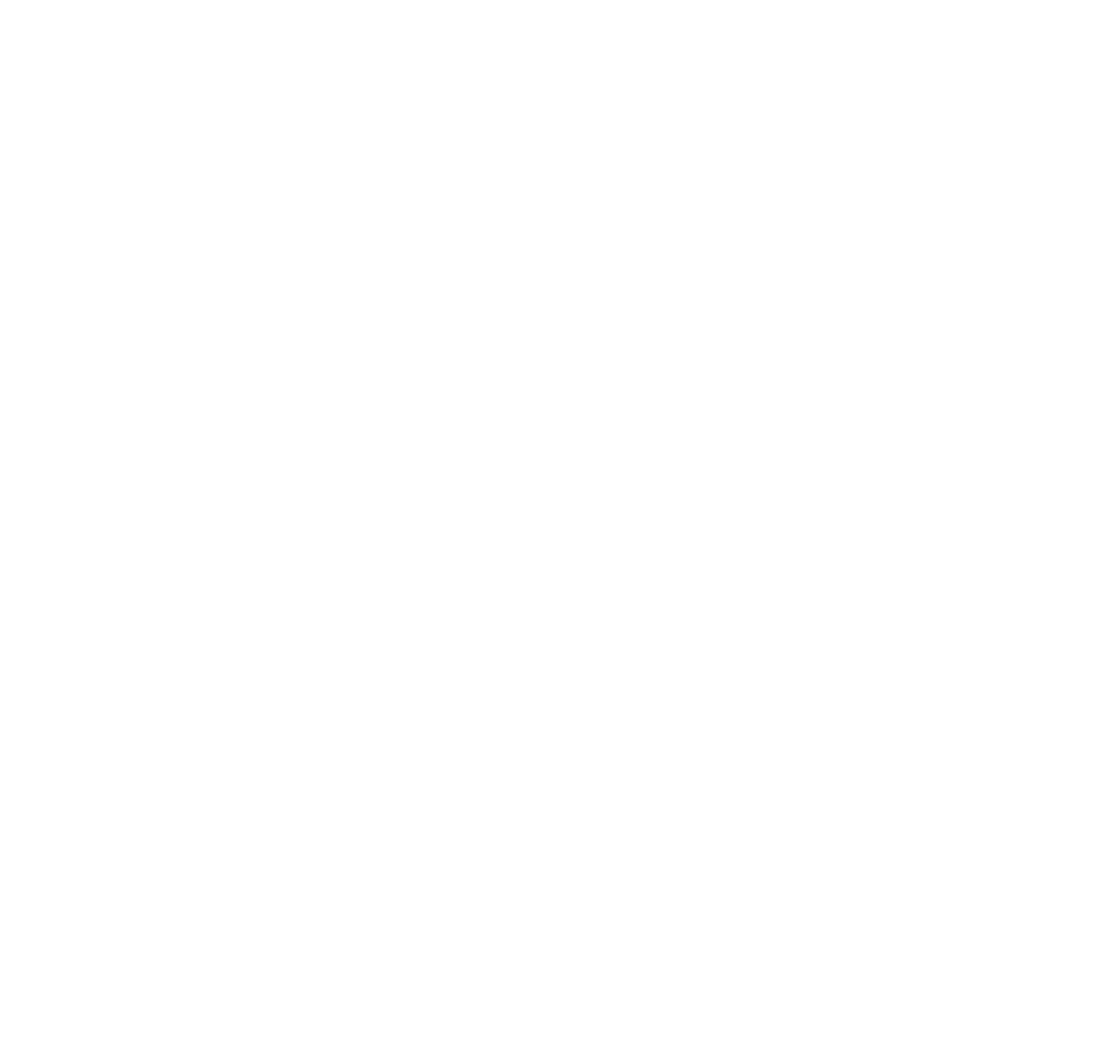
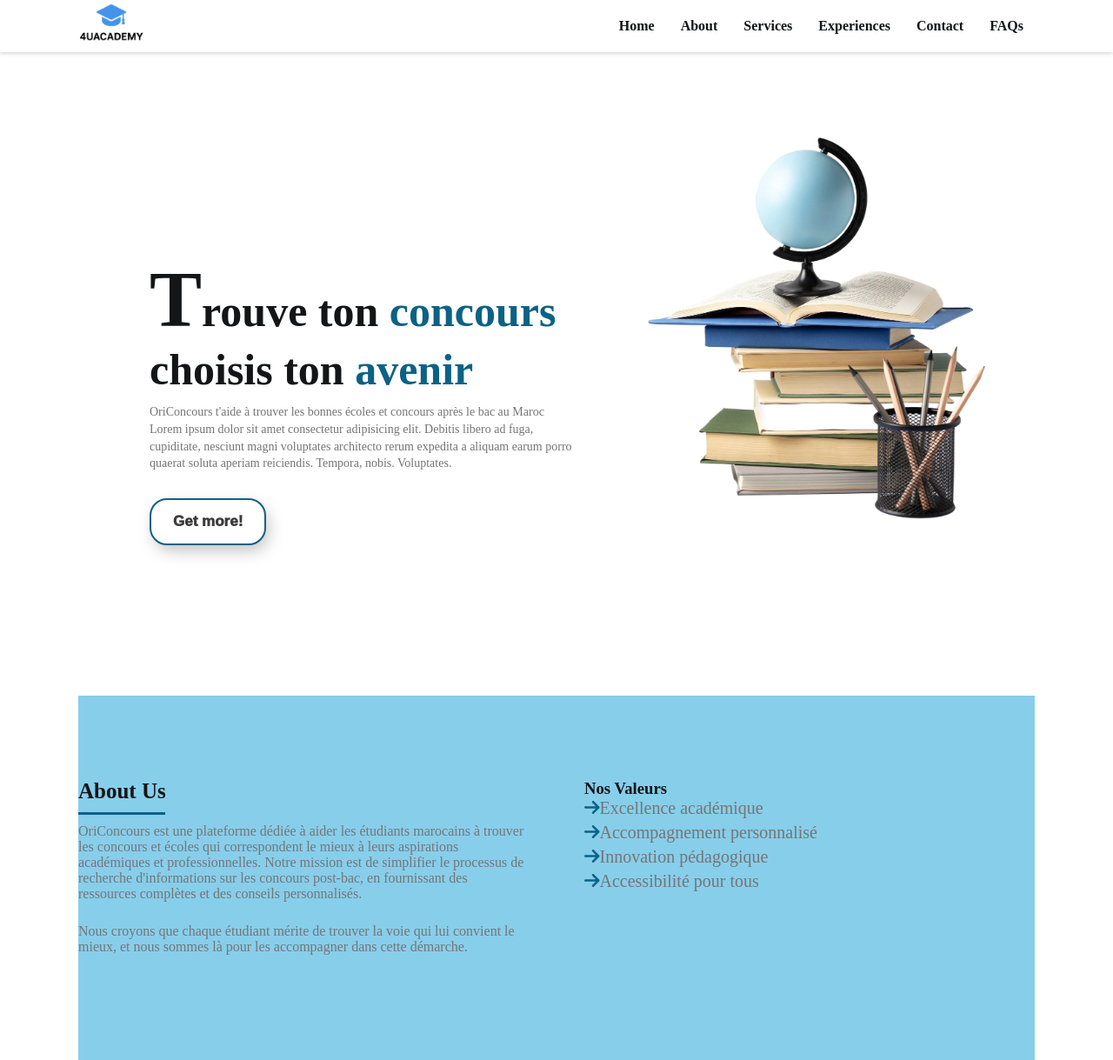
Before and after one commit to hatafi59/4uAcademy, a plain HTML site: page index.html in a window 1280 px wide. Shown: the whole page at 87% size. Before the commit the page ends 800 px from the top, so only its background shows below. Drawn offline with Linux system fonts and the light colour scheme.

Commit message:
first commit

```diff
--- a/index.html
+++ b/index.html
@@ -1,11 +1,87 @@
 <!DOCTYPE html>
 <html lang="en">
+
 <head>
     <meta charset="UTF-8">
     <meta name="viewport" content="width=device-width, initial-scale=1.0">
-    <title>hatafi</title>
+    <title>4uacademy</title>
+
+    <!-- Font Awesome -->
+    <link rel="stylesheet" href="https://cdnjs.cloudflare.com/ajax/libs/font-awesome/6.7.2/css/all.min.css"
+        integrity="sha512-Evv84Mr4kqVGRNSgIGL/F/aIDqQb7xQ2vcrdIwxfjThSH8CSR7PBEakCr51Ck+w+/U6swU2Im1vVX0SVk9ABhg=="
+        crossorigin="anonymous" referrerpolicy="no-referrer" />
+    <!-- CSS -->
+    <link rel="stylesheet" href="style.css">
+    <!-- Favicon -->
+    <link rel="icon" href="/img/favicon.ico" type="image/x-icon">
+    <!-- js -->
+    <script src="script.js" defer></script>
 </head>
+
 <body>
+    <header id="home">
+        <div class="navbar">
+            <nav>
+                <a href="index.html" class="logo">
+                    <img src="/img/logo.png" alt="4uacademy Logo">
+                </a>
+                <ul>
+                    <li><a href="#home">Home</a></li>
+                    <li><a href="#about">About</a></li>
+                    <li><a href="#services">Services</a></li>
+                    <li><a href="#experiences">Experiences</a></li>
+                    <li><a href="#contact">Contact</a></li>
+                    <li><a href="#faqs">FAQs</a></li>
+                </ul>
+            </nav>
+        </div>
+
+        <div class="home-content">
+            <div class="text">
+                <h1><strong style="font-size:90px;">T</strong>rouve ton <span>concours</span><br> choisis ton
+                    <span>avenir</span></h1>
+                <p>OriConcours t'aide à trouver les bonnes écoles et concours après le bac au Maroc <br>
+                    Lorem ipsum dolor sit amet consectetur adipisicing elit. Debitis libero ad fuga, cupiditate,
+                    nesciunt magni voluptates architecto rerum expedita a aliquam earum porro quaerat soluta aperiam
+                    reiciendis. Tempora, nobis. Voluptates.
+                </p>
+                <button> Get more!
+                </button>
+
+
+            </div>
+        </div>
+    </header>
+    <main>
+        <!-- about section -->
+        <section id="about">
+            <div class="about-content">
+
+                <div class="leftcol">
+                    <h2>About Us</h2>
+                    <hr>
+                    <p>OriConcours est une plateforme dédiée à aider les étudiants marocains à trouver les concours et
+                        écoles qui correspondent le mieux à leurs aspirations académiques et professionnelles. Notre
+                        mission est de simplifier le processus de recherche d'informations sur les concours post-bac, en
+                        fournissant des ressources complètes et des conseils personnalisés.</p>
+                    <p>Nous croyons que chaque étudiant mérite de trouver la voie qui lui convient le mieux, et nous
+                        sommes là pour les accompagner dans cette démarche.</p>
+                </div>
+                <div class="rightcol">
+                    <h3 >Nos Valeurs</h3>
+                    <ul >
+                        <li><i class="fa-solid fa-arrow-right"></i>Excellence académique</li>
+                        <li><i class="fa-solid fa-arrow-right"></i>Accompagnement personnalisé</li>
+                        <li><i class="fa-solid fa-arrow-right"></i>Innovation pédagogique</li>
+                        <li><i class="fa-solid fa-arrow-right"></i>Accessibilité pour tous</li>
+                    </ul>
+                </div>
+
+            </div>
+        </section>
+
+    </main>
 
 </body>
+
 </html>
--- /dev/null
+++ b/style.css
@@ -0,0 +1,213 @@
+
+@import url('https://fonts.googleapis.com/css2?family=Roboto:ital,wght@0,100..900;1,100..900&display=swap');
+:root{
+    --light-blue: #87CEEB;
+    --dark-blue: #0b6285;
+    --dark-white: #757575;
+    --light-white: #f0f7fa;
+    --dark: #131516;
+}
+* {
+  margin: 0;
+  padding: 0;
+  box-sizing: border-box;
+}
+.roboto-bold {
+    font-family: "Roboto", sans-serif;
+    font-optical-sizing: auto;
+    font-weight: 700; /* gras */
+    font-style: normal;
+    font-variation-settings: "wdth" 100;
+  }
+ul {
+  list-style: none;
+}
+a {
+    text-decoration: none;
+}
+h1,h2,h3 {
+    color : var(--dark);
+}
+h1,h2 {
+    font-weight: 600;
+}
+p {
+    color: var(--dark-white);
+    font-size: 14px;
+}
+/* home start */
+#home {
+    height: 100vh;
+    /* background-color:var(--light-white); */
+
+}
+#home .navbar{
+    /* position: fixed; */
+    top: 0;
+    width: 100%;
+    box-shadow: 0 1px 5px rgba(0, 0, 0, 0.2);
+}
+#home .navbar nav {
+    display: flex;
+    justify-content:space-between;
+    align-items: center;
+    max-width: 1200px;
+    margin: auto;
+    /* background-color: yellow; */
+    height: 60px;
+    padding: 0 3rem;
+}
+#home .navbar nav ul {
+    display: flex;
+}
+
+#home .navbar nav ul a {
+    position: relative;
+    margin: 0 15px;
+    color: var(--dark);
+    font-weight: 800;
+    text-decoration: none;
+    transition: color 0.3s ease;
+  }
+
+  #home .navbar nav ul a::after {
+    content: '';
+    position: absolute;
+    bottom: -4px;
+    left: 50%;
+    transform: translateX(-50%) scaleX(0);
+    transform-origin: center;
+    width: 100%;
+    height: 2px;
+    background-color: #0b6285;
+    transition: transform 0.3s ease;
+  }
+
+  #home .navbar nav ul a:hover {
+    color: var(--dark-blue);
+  }
+
+  #home .navbar nav ul a:hover::after {
+    transform: translateX(-50%) scaleX(1);
+  }
+
+#home .navbar img {
+    width: 80px;
+}
+
+#home .home-content {
+    display: flex;
+    align-items: center;
+    background: url("/img/homeimg.png") no-repeat center center;
+    background-size: 60%; /* réduit la taille de l’image */
+    background-position: 80% 20%; /* ← ici on décale vers la droite */
+    height: 100vh;
+
+  }
+
+ #home .home-content .text {
+    background:none;
+    width: 1000px;
+    margin: auto;
+    padding: 0 2rem;
+
+
+}
+
+#home .home-content .text h1 {
+    font-size: 50px;
+    /* font-weight:bold; */
+    color: var(--dark);
+    max-width: 600px;
+}
+#home .home-content .text h1 span{
+    color:var(--dark-blue);
+}
+#home .home-content .text p{
+    margin: 10px 0 30px;
+    max-width: 500px;
+    line-height: 1.4;
+}
+/* button for learn more */
+
+button {
+    padding: 15px 25px;
+    border: unset;
+    border-radius: 15px;
+    color: #3b3b3b;
+    z-index: 1;
+    background: rgb(255, 255, 255);
+    position: relative;
+    font-weight: 1000;
+    font-size: 17px;
+    -webkit-box-shadow: 4px 8px 19px -3px rgba(0,0,0,0.27);
+    box-shadow: 4px 8px 19px -3px rgba(0,0,0,0.27);
+    transition: all 300ms;
+    overflow: hidden;
+    border: var(--dark-blue) 2px solid;
+    border-radius: 20px;
+   }
+
+   button::before {
+    content: "";
+    position: absolute;
+    top: 0;
+    left: 0;
+    height: 100%;
+    width: 0;
+    border-radius: 10px;
+    background-color:var(--dark-blue);
+    z-index: -1;
+    -webkit-box-shadow: 4px 8px 19px -3px rgba(0,0,0,0.27);
+    box-shadow: 4px 8px 19px -3px rgba(0,0,0,0.27);
+    transition: all 300ms
+   }
+
+   button:hover {
+    color: #e8e8e8;
+    cursor: pointer;
+   }
+
+   button:hover::before {
+    width: 100%;
+   }
+/* fin button for learn more */
+/* home end */
+/* about-content */
+#about {
+    padding: 6rem 0;
+    background-color: var(--light-blue);
+    max-width: 1100px;
+    margin: auto;
+}
+#about .about-content {
+    display:grid;
+    grid-template-columns: repeat(2,1fr);
+    column-gap: 4rem;
+
+}
+#about .about-content h2 {
+    font-size: 25px;
+
+}
+#about .about-content hr {
+    width: 100px;
+    height: 3px;
+    background-color: var(--dark-blue);
+    border: none;
+    margin: 10px 0;
+}
+#about .about-content p{
+    font-size: 16px;
+    margin-bottom: 25px;
+}
+#about .about-content li{
+    margin-bottom: 5px;
+    color: var(--dark-white);
+    font-size: 20px;
+}
+#about .about-content li i {
+    color: var(--dark-blue);
+}
+
+/* fin about-content */
```
Also changed, not shown: img/favicon.ico (added), img/homeimg.png (added), img/logo.png (added), script.js (added), 1 other file.
